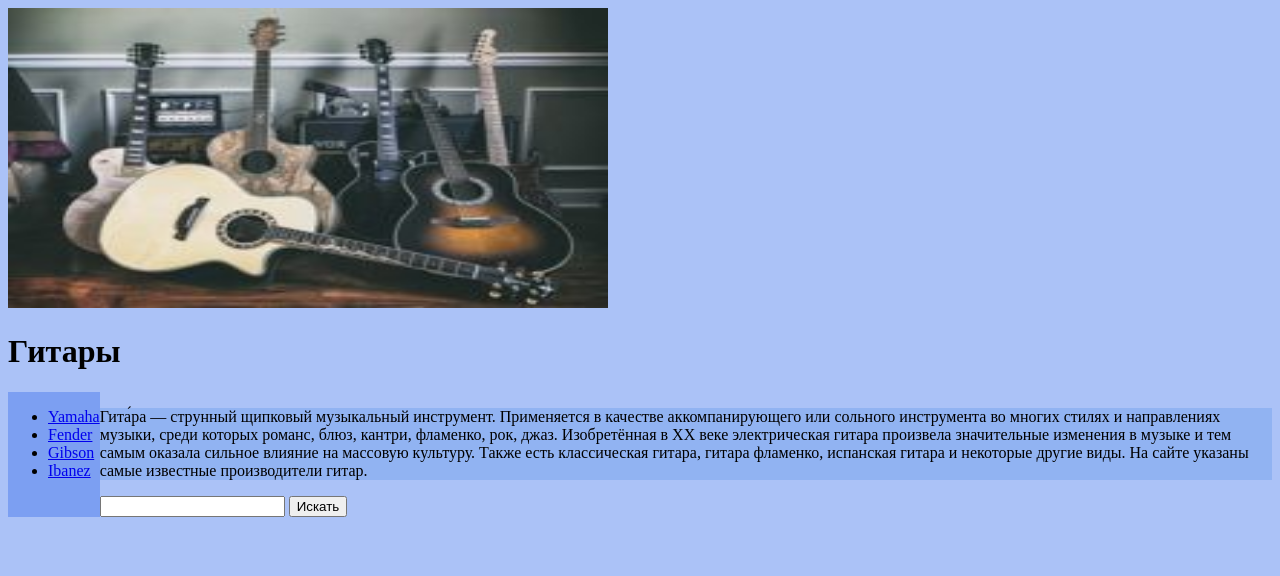
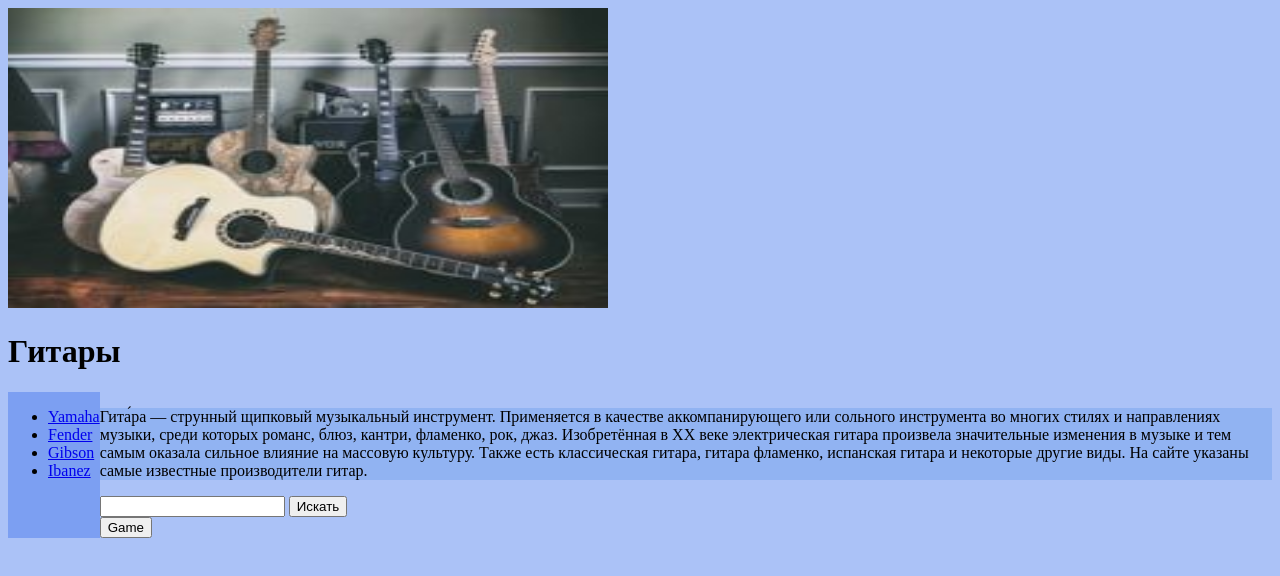
Before and after one commit to zelenchukova03/zelenchukova03.github.io, a plain HTML site: page index.html in a window 1280 px wide. Drawn offline with Linux system fonts and the light colour scheme.

Commit message:
Update index.html

```diff
--- a/index.html
+++ b/index.html
@@ -29,6 +29,7 @@
       <input type="text" name="q">
       <input type="submit" value="Искать">
     </form>
+    <form action="eight.html"><button>Game</button></form>
   </main>
 </div>
 </body>
```
Lines whose indentation alone changed are shown as unchanged.
